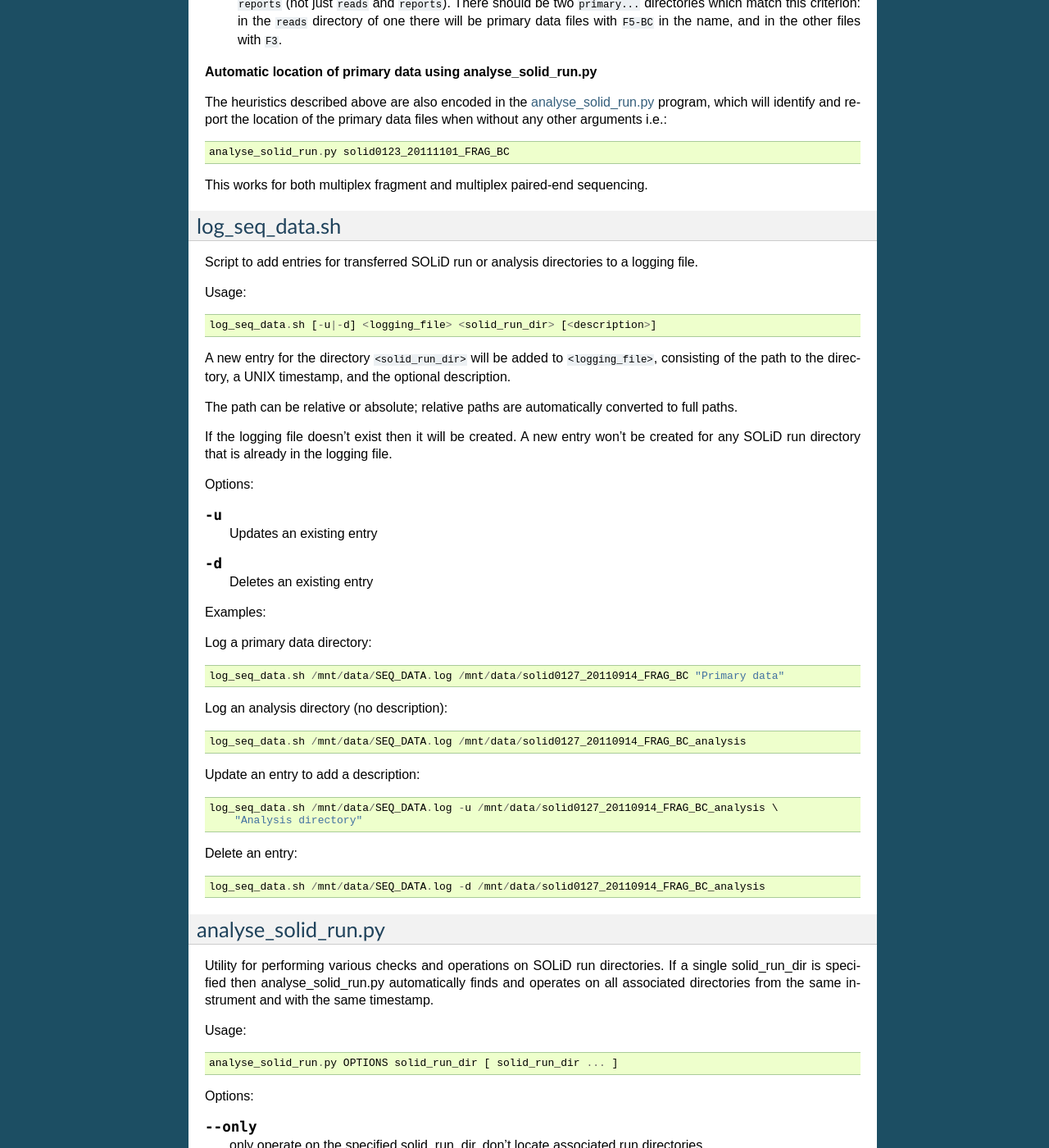
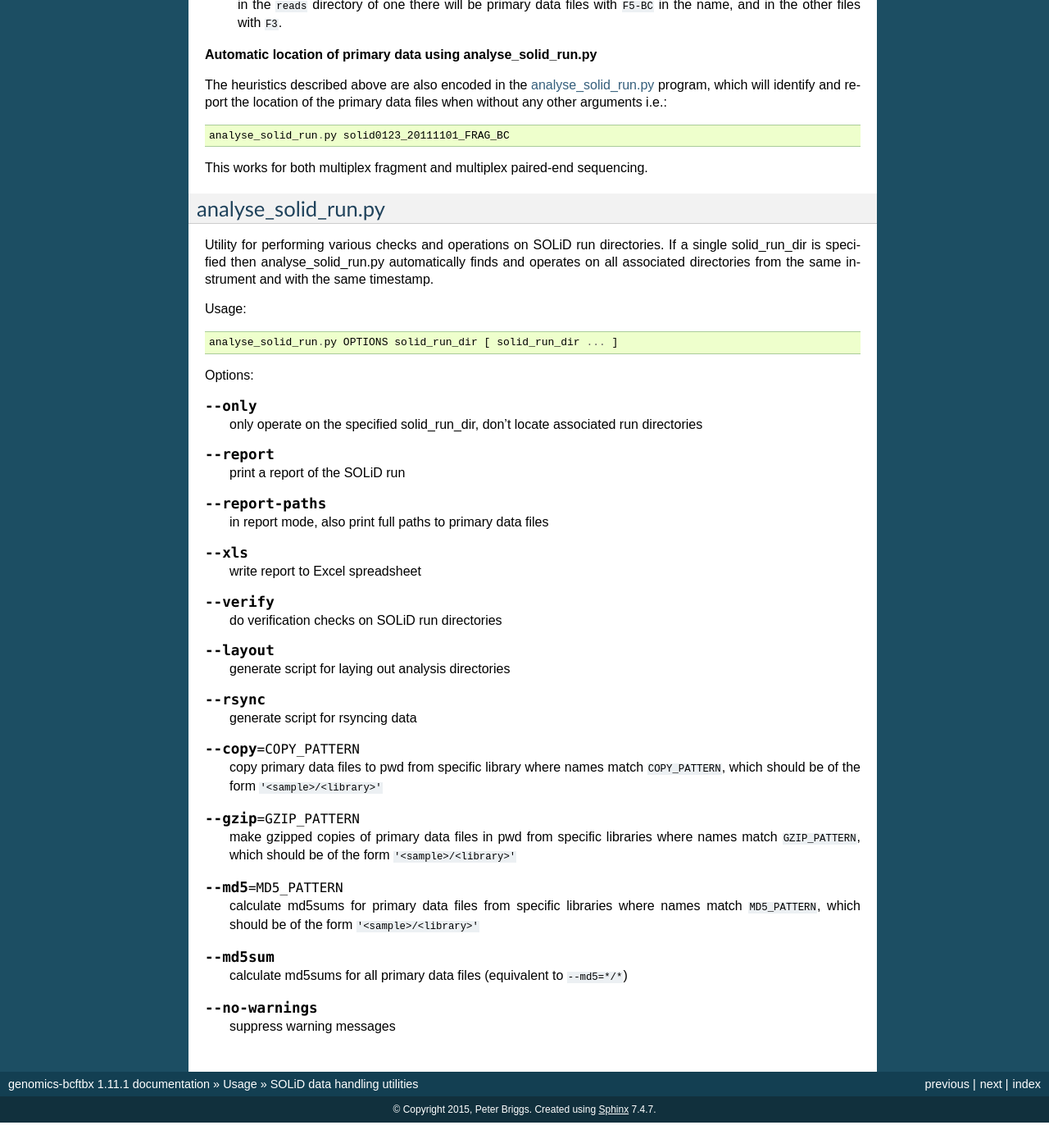
Before and after one commit to fls-bioinformatics-core/genomics, a Sphinx documentation site: the page built from docs/source/usage/solid.rst, in a window 1280 px wide and 1400 px high, scrolled down 2106 px. Shown: the whole window at 82% size. Built offline with Sphinx 7.4.7, drawn with Linux system fonts in a browser that asks for light colours; after the commit the page ends 3475 px from its top, so only the background shows below that; some of the changed text lies outside the part shown.

Commit message:
Documentation: complete initial refactoring & tidy of usage docs.

```diff
--- a/docs/source/reference.rst
+++ b/docs/source/reference.rst
@@ -3,5 +3,3 @@ Command Reference
 
 .. toctree::
    :maxdepth: 2
-
-   reference/utils
--- a/docs/source/usage/solid.rst
+++ b/docs/source/usage/solid.rst
@@ -3,7 +3,6 @@ SOLiD data handling utilities
 
 Utilities for transferring data from the SOLiD instrument to the cluster:
 
-* :ref:`log_seq_data`: maintain logging file of transferred runs and analysis data
 * :ref:`analyse_solid_run`: report on the primary data directories from SOLiD runs
 
 Background
@@ -145,57 +144,6 @@ when without any other arguments i.e.::
 
 This works for both multiplex fragment and multiplex paired-end sequencing.
 
-.. _log_seq_data:
-
-log_seq_data.sh
-***************
-
-Script to add entries for transferred SOLiD run or analysis directories to a
-logging file.
-
-Usage::
-
-    log_seq_data.sh [-u|-d] <logging_file> <solid_run_dir> [<description>]
-
-A new entry for the directory ``<solid_run_dir>`` will be added to
-``<logging_file>``, consisting of the path to the directory, a UNIX timestamp,
-and the optional description.
-
-The path can be relative or absolute; relative paths are automatically converted
-to full paths.
-
-If the logging file doesn't exist then it will be created. A new entry won't be
-created for any SOLiD run directory that is already in the logging file.
-
-Options:
-
-.. cmdoption:: -u
-
-    Updates an existing entry
-
-.. cmdoption:: -d
-
-    Deletes an existing entry
-
-Examples:
-
-Log a primary data directory::
-
-    log_seq_data.sh /mnt/data/SEQ_DATA.log /mnt/data/solid0127_20110914_FRAG_BC "Primary data"
-
-Log an analysis directory (no description)::
-
-    log_seq_data.sh /mnt/data/SEQ_DATA.log /mnt/data/solid0127_20110914_FRAG_BC_analysis
-
-Update an entry to add a description::
-
-    log_seq_data.sh /mnt/data/SEQ_DATA.log -u /mnt/data/solid0127_20110914_FRAG_BC_analysis \
-        "Analysis directory"
-
-Delete an entry::
-
-    log_seq_data.sh /mnt/data/SEQ_DATA.log -d /mnt/data/solid0127_20110914_FRAG_BC_analysis
-
 .. _analyse_solid_run:
 
 analyse_solid_run.py
```
Also changed, not shown: docs/source/reference/utils.rst (deleted, +0 -84 lines), docs/source/usage/general.rst (+52 -2 lines).
